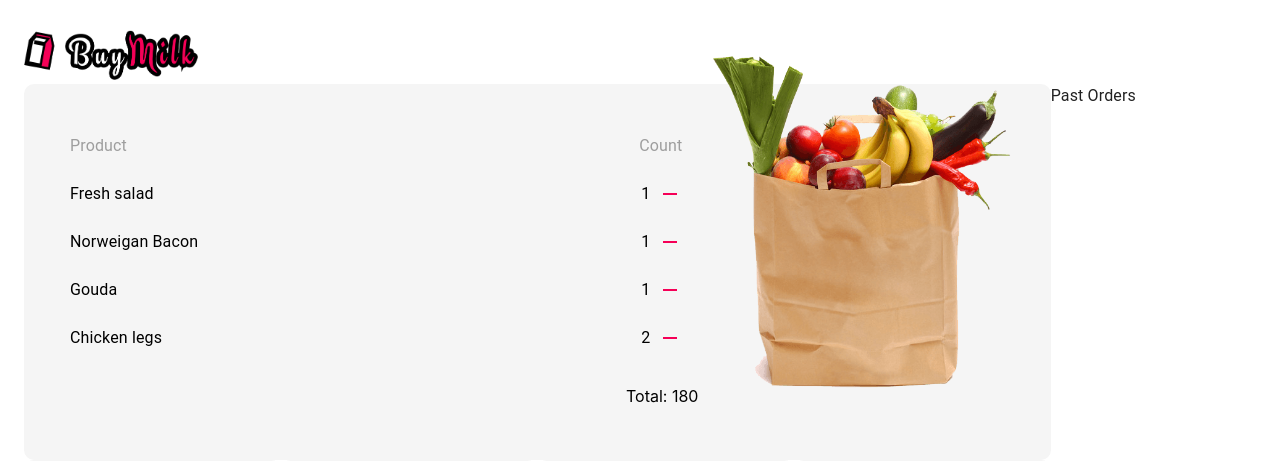
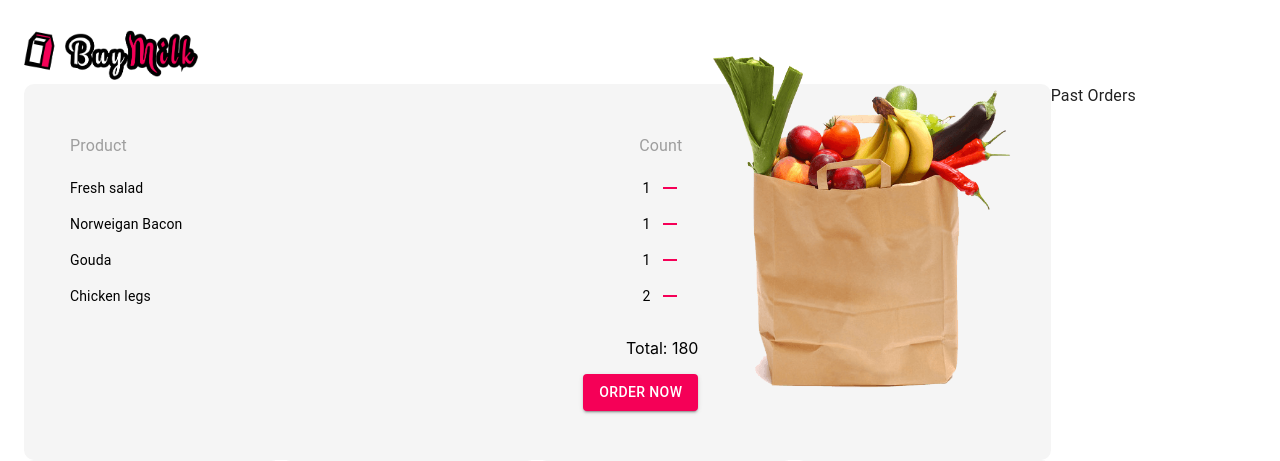
Before and after one commit to zakve/react-buy-milk, a React (Create React App) app: page / in a window 1280 px wide. Shown: the top 461 px of the page. Built offline with nearby package versions, Linux system fonts and the light colour scheme.

Commit message:
Add order button

```diff
--- a/src/components/List/List.js
+++ b/src/components/List/List.js
@@ -48,7 +48,7 @@
                 {
                     list && list.length > 0 &&
                     list.map((item, i) =>
-                        <ListItem key={i}>
+                        <ListItem key={i} dense>
                             <ListItemText primary={item.title} />
                             <ListItemText primary={item.count} className={styles.count} />
                             <ListItemSecondaryAction>
--- a/src/containers/ShoppingList/ShoppingList.js
+++ b/src/containers/ShoppingList/ShoppingList.js
@@ -6,6 +6,7 @@
 import Hidden from '@material-ui/core/Hidden';
 import Container from '@material-ui/core/Container';
 import grey from '@material-ui/core/colors/grey';
+import Button from '@material-ui/core/Button'
 
 import List from "../../components/List/List";
 import Item from "../../components/Item/Item";
@@ -83,6 +84,9 @@
                                         <List list={list} onRemoveClick={removeFromListHandler} />
                                         <div className={styles.price}>
                                             <p>Total: {totalPrice}</p>
+                                            <Button variant="contained" color="secondary">
+                                                ORDER NOW
+                                            </Button>
                                         </div>
                                     </Grid>
                                     <Hidden xsDown>
```
